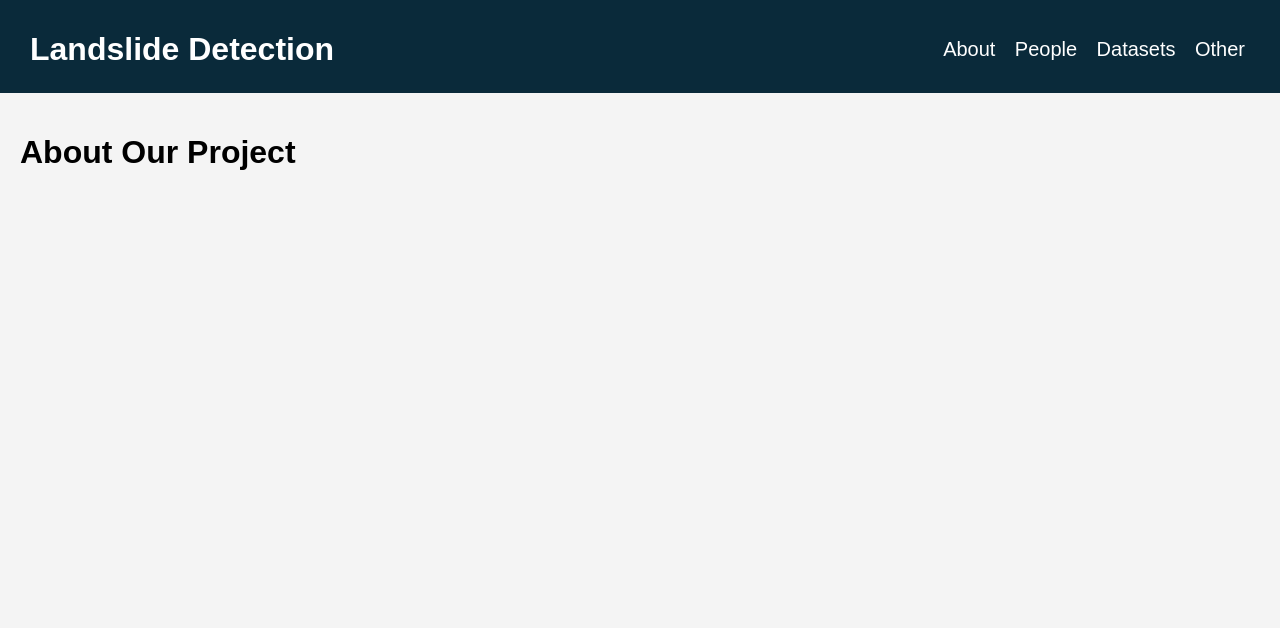
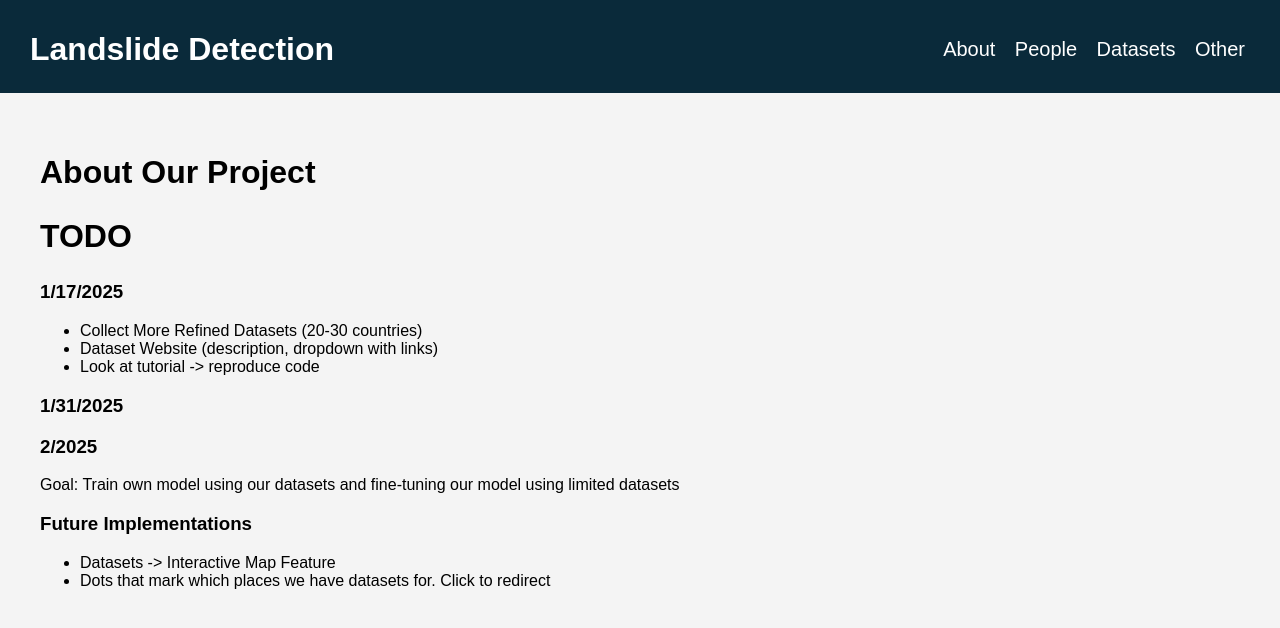
Before and after one commit to XinCalWEI/landslide-detection, a Jekyll site: the page built from index.md, in a window 1280 px wide. Shown: the top 628 px of the page. Built offline with Jekyll 4.4.1, drawn with Linux system fonts in a browser that asks for light colours.

Commit message:
added in the correct file

```diff
--- a/index.md
+++ b/index.md
@@ -3,4 +3,25 @@ layout: default
 title: About
 ---
 
-# About Our Project
+<main>
+    <h1>About Our Project</h1>
+    <h2>TODO</h2>
+    <h3>1/17/2025</h3>
+    <ul>
+        <li>Collect More Refined Datasets (20-30 countries)</li>
+        <li>Dataset Website (description, dropdown with links)</li>
+        <li>Look at tutorial -> reproduce code</li>
+    </ul>
+
+    <h3>1/31/2025</h3>
+
+    <h3>2/2025</h3>
+    <p>Goal: Train own model using our datasets and fine-tuning our model using limited datasets</p>
+    <p></p>
+
+    <h3>Future Implementations</h3>
+    <ul>
+        <li>Datasets -> Interactive Map Feature</li>
+        <li>Dots that mark which places we have datasets for. Click to redirect</li>
+    </ul>
+</main>
```
Also changed, not shown: 1 other file.
